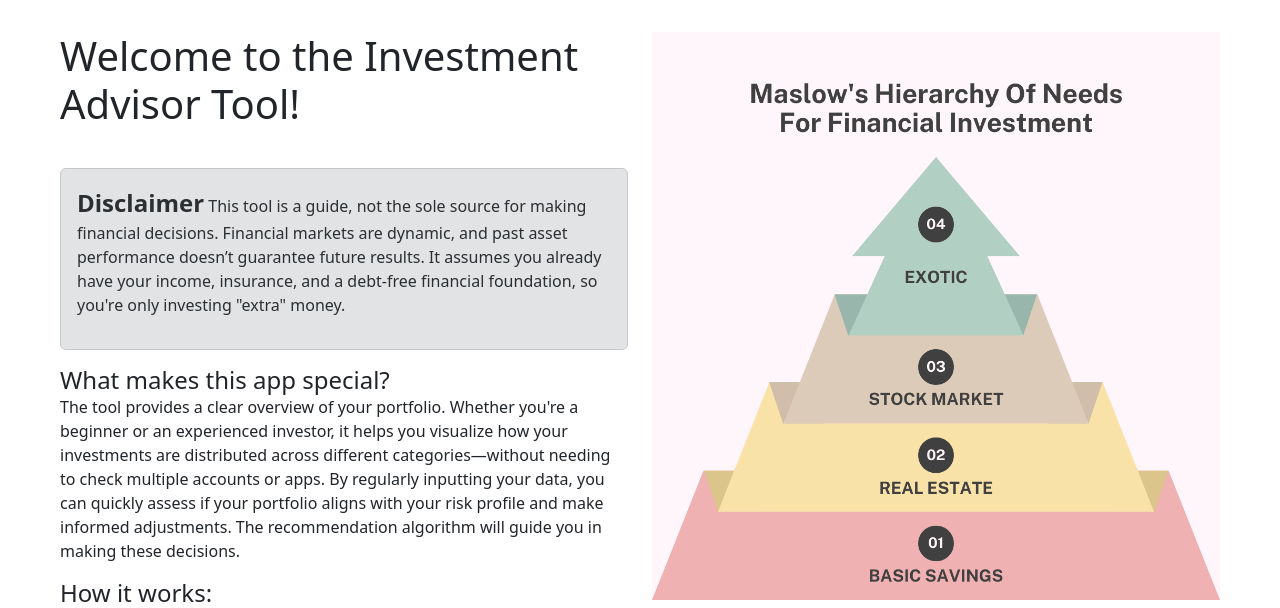
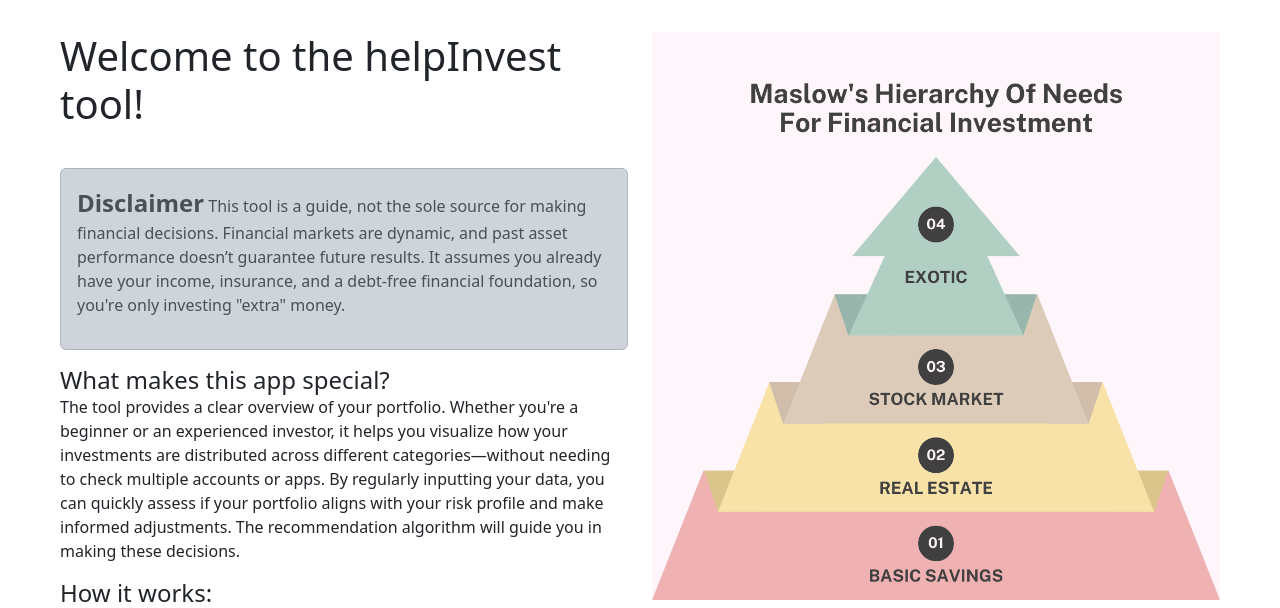
Before and after one commit to luneroka/help-invest, a Python web app: template templates/index.html in a window 1280 px wide. Shown: the part 86-694 px from the top of the page. Run offline with Jinja, Linux system fonts and the light colour scheme; the template is opened without the code that fills it, so the values that code supplies are empty.

Commit message:
Few changes in content and styling

```diff
--- a/templates/index.html
+++ b/templates/index.html
@@ -3,8 +3,8 @@ main %}
 <div class="container-fluid" id="index-container">
   <div class="row">
     <div class="col-md-6 d-flex flex-column justify-content-between text-start">
-      <h1>Welcome to the Investment Advisor Tool!</h1>
-      <div id="disclaimer" class="alert alert-secondary">
+      <h1>Welcome to the helpInvest tool!</h1>
+      <div id="disclaimer" class="alert alert-dark">
         <p>
           <span id="disclaimer-text">Disclaimer</span> This tool is a guide, not the sole source for making financial decisions. Financial markets are dynamic, and past asset performance doesn’t guarantee future results. It assumes you already have your income, insurance, and a debt-free financial foundation, so you're only investing "extra" money.
         </p>
--- a/templates/risk-profile.html
+++ b/templates/risk-profile.html
@@ -61,7 +61,7 @@ main %}
           >.
         </span>
 
-        <div id="risk-quote" class="alert alert-secondary">
+        <div id="risk-quote" class="alert alert-dark">
           <blockquote>
             “I don’t think the objective of investment should ever be to take a
             risk in order to get a return. I think the objective of shrewd
```
